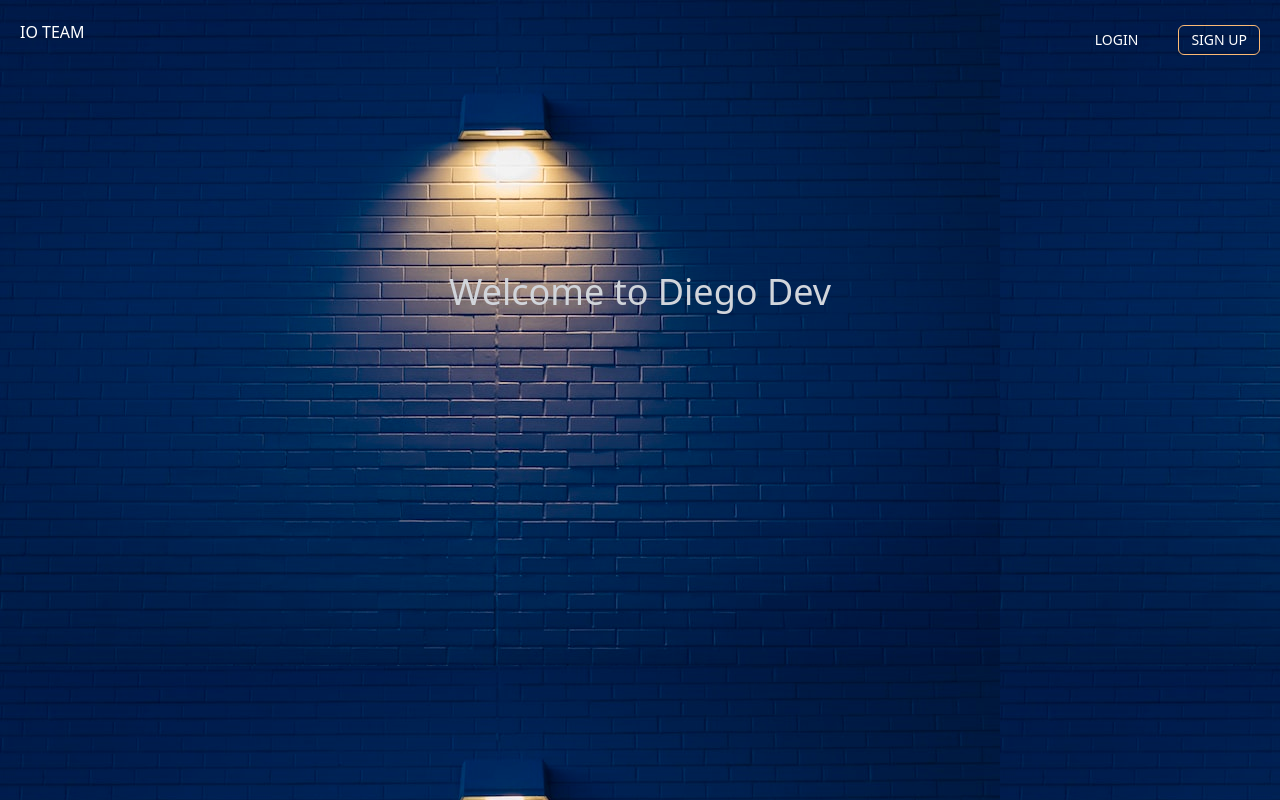
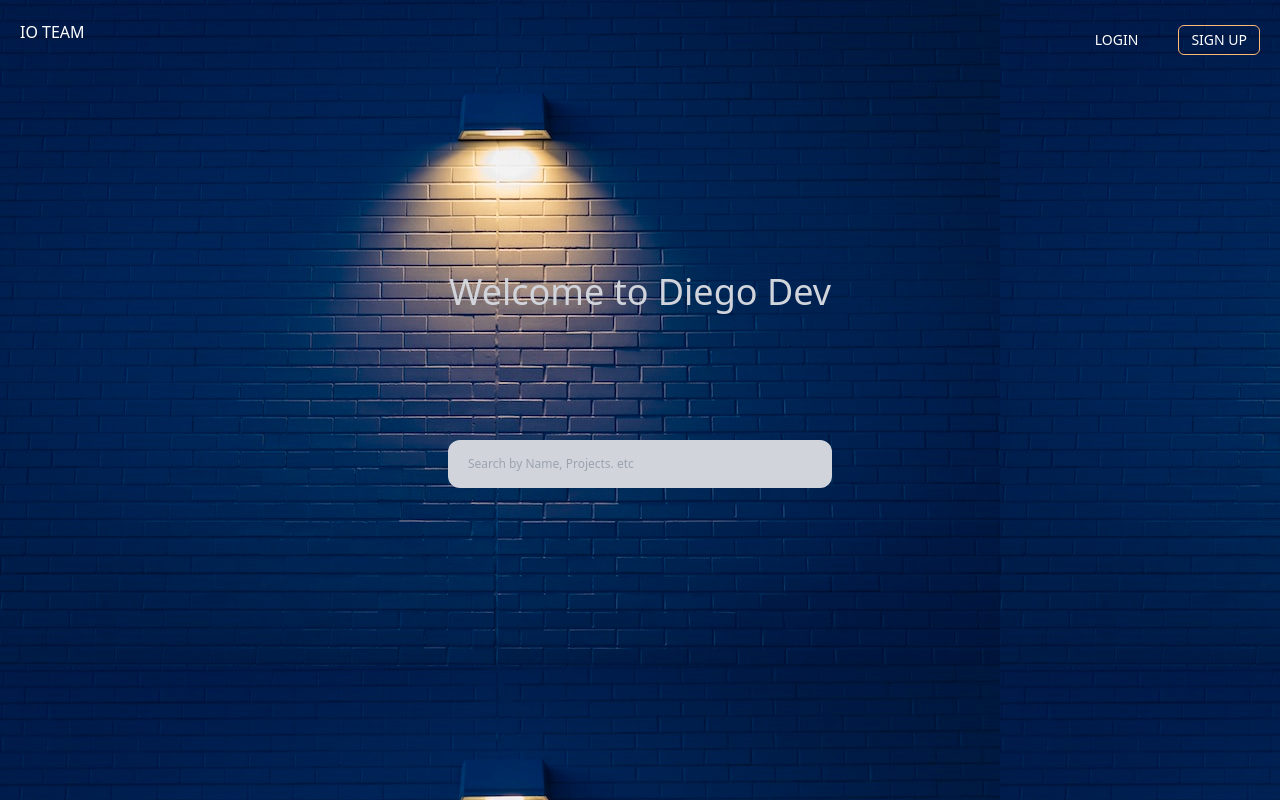
Before and after one commit to dieegobs/search-tailwind, a Next.js app: page / in a window 1280 px wide. Built offline with nearby package versions, Linux system fonts and the light colour scheme.

Commit message:
Fazendo input

```diff
--- a/pages/index.js
+++ b/pages/index.js
@@ -24,6 +24,11 @@ export default function Home() {
           <div className="h-[50%] w-full flex items-center justify-center pt-16">
             <p className="text-gray-300 text-4xl">Welcome to Diego Dev</p>
           </div>
+
+        <div className="w-full flex justify-center">
+          <input className="bg-gray-300 w-[30%] text-xs px-5 py-4 rounded-xl " placeholder="Search by Name, Projects. etc"></input>
+        </div>
+
         </div>
 
       </div>
```
